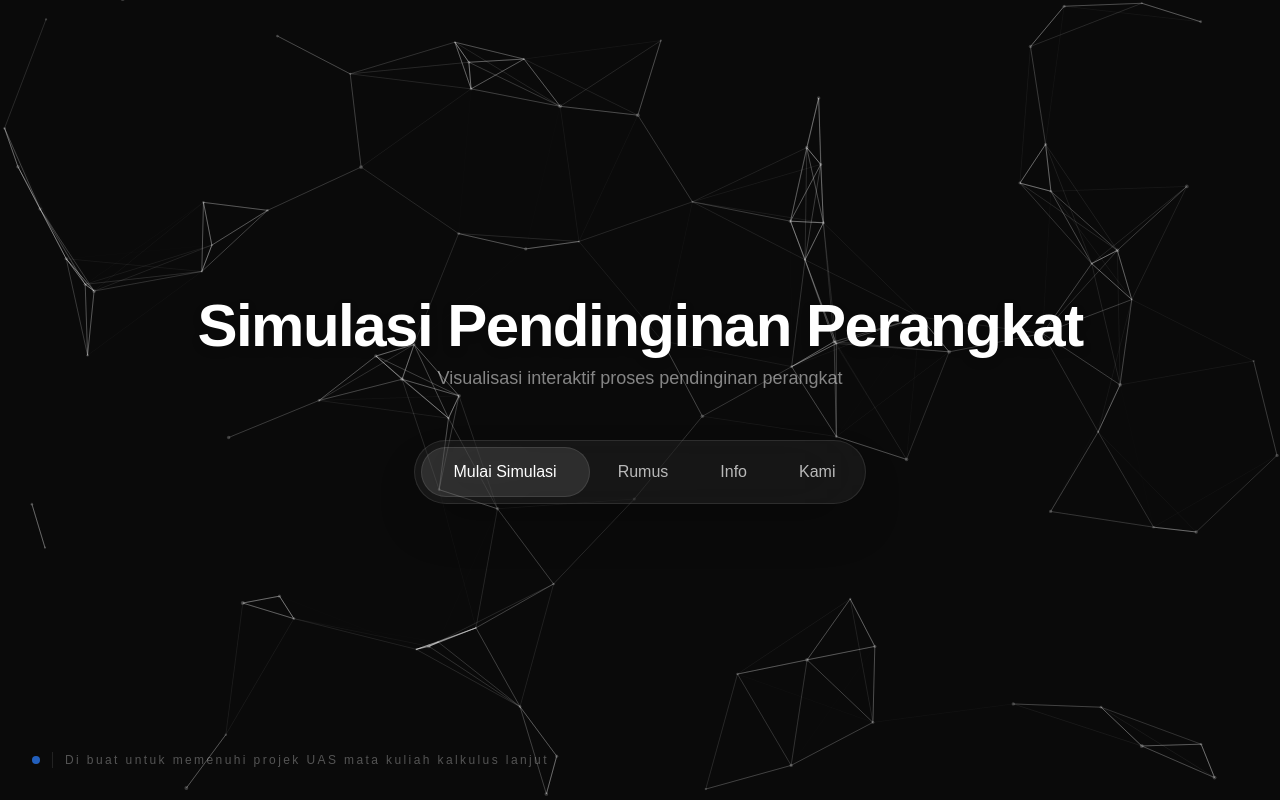
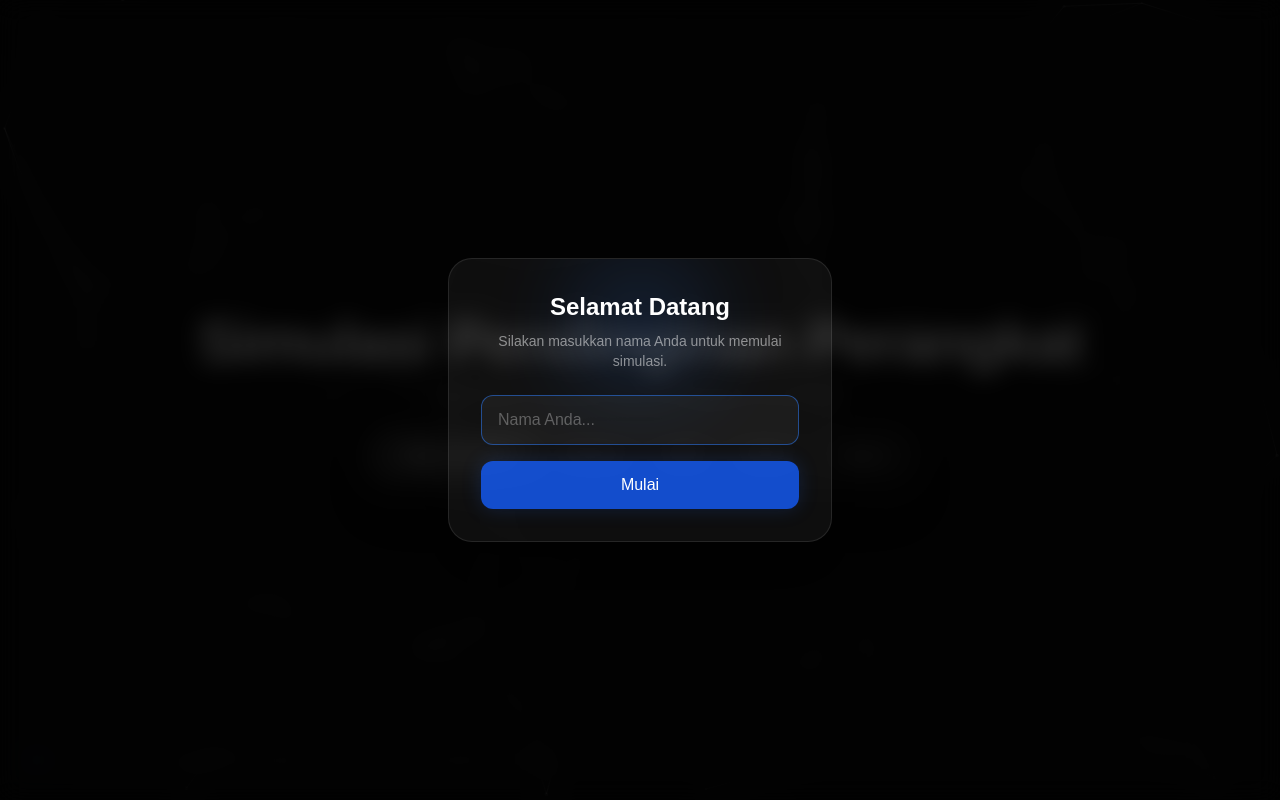
Before and after one commit to Syazuke/proyek-suhu, a Next.js app: page / in a window 1280 px wide. Built offline with nearby package versions, Linux system fonts and the light colour scheme.

Commit message:
update username

```diff
--- /dev/null
+++ b/src/app/components/moleculs/Footer/index.jsx
@@ -0,0 +1,7 @@
+import React from "react";
+
+const index = () => {
+  return <div>index</div>;
+};
+
+export default index;
--- a/src/app/components/moleculs/Navbar/index.jsx
+++ b/src/app/components/moleculs/Navbar/index.jsx
@@ -1,11 +1,17 @@
 "use client";
 
+import { usePathname } from "next/navigation";
 import { useState } from "react";
 
 const Navigation = () => {
+  const pathname = usePathname();
+  if (pathname.endsWith("/")) {
+    return null;
+  }
+
   const [isOpen, setIsOpen] = useState(false);
   return (
-    <nav className="bg-white shadow-sm sticky top-0 z-50">
+    <nav className="bg-white text-black shadow-sm sticky top-0 z-50">
       <div className="mx-auto px-4 py-3 sm:px-6 lg:px-8">
         <div className="flex justify-between items-center py-2">
           <div className="flex justify-center items-center gap-2">
@@ -15,14 +21,17 @@ const Navigation = () => {
             <a href="/" className="py-4 hover:text-hover">
               Home
             </a>
-            <a href="/about" className="py-4 hover:text-hover">
-              Beranda
+            <a href="/simulator" className="py-4 hover:text-hover">
+              Simulasi
             </a>
-            <a href="/visualisasi" className="py-4 mb-6 hover:text-hover">
-              visualisasi
+            <a href="/rumus" className="py-4 mb-6 hover:text-hover">
+              Rumus
             </a>
-            <a href="/materi" className="py-4 mb-6 hover:text-hover">
-              materi
+            <a href="/info" className="py-4 mb-6 hover:text-hover">
+              Info
+            </a>
+            <a href="/about" className="py-4 mb-6 hover:text-hover">
+              Kami
             </a>
           </div>
           <button
@@ -39,14 +48,17 @@ const Navigation = () => {
             <a href="/" className="py-4 hover:text-hover">
               Home
             </a>
-            <a href="#beranda" className="py-4 hover:text-hover">
-              Beranda
+            <a href="/simulator" className="py-4 hover:text-hover">
+              Simulasi
             </a>
-            <a href="#about" className="py-4 hover:text-hover">
-              Tentang
+            <a href="/rumus" className="py-4 hover:text-hover">
+              Rumus
             </a>
-            <a href="/ceksuhu" className="py-4 hover:text-hover">
-              Cek Suhu
+            <a href="/info" className="py-4 hover:text-hover">
+              Info
+            </a>
+            <a href="/about" className="py-4 hover:text-hover">
+              Kami
             </a>
           </div>
         )}
--- a/src/app/layout.js
+++ b/src/app/layout.js
@@ -1,5 +1,6 @@
 import { Geist, Geist_Mono } from "next/font/google";
 import "./globals.css";
+import Navigation from "./components/moleculs/Navbar";
 
 const geistSans = Geist({
   variable: "--font-geist-sans",
@@ -22,7 +23,19 @@ export default function RootLayout({ children }) {
       lang="en"
       className={`${geistSans.variable} ${geistMono.variable} h-full antialiased`}
     >
-      <body>{children}</body>
+      <head>
+        <link
+          rel="stylesheet"
+          href="https://cdnjs.cloudflare.com/ajax/libs/font-awesome/7.0.1/css/all.min.css"
+          integrity="sha512-2SwdPD6INVrV/lHTZbO2nodKhrnDdJK9/kg2XD1r9uGqPo1cUbujc+IYdlYdEErWNu69gVcYgdxlmVmzTWnetw=="
+          crossOrigin="anonymous"
+          referrerPolicy="no-referrer"
+        />
+      </head>
+      <body>
+        <Navigation />
+        {children}
+      </body>
     </html>
   );
 }
--- a/src/app/page.js
+++ b/src/app/page.js
@@ -4,10 +4,29 @@ import Link from "next/link";
 import React, { useState, useEffect } from "react";
 import Particles, { initParticlesEngine } from "@tsparticles/react";
 import { loadSlim } from "@tsparticles/slim";
-import { motion } from "framer-motion";
+import { motion, AnimatePresence } from "framer-motion";
 
 export default function Home() {
   const [init, setInit] = useState(false);
+  const [isShowPopup, setIsShowPopup] = useState(false);
+  const [usernameInput, setUsernameInput] = useState("");
+  const [username, setUsername] = useState("");
+
+  useEffect(() => {
+    const storedUsername = localStorage.getItem("simulasi_username");
+
+    if (storedUsername) {
+      setUsername(storedUsername);
+    } else {
+      setIsShowPopup(true);
+    }
+  }, []);
+
+  const handleLogoutUsername = () => {
+    localStorage.removeItem("simulasi_username");
+    setUsername("");
+    setIsShowPopup(true);
+  };
 
   useEffect(() => {
     initParticlesEngine(async (engine) => {
@@ -17,8 +36,63 @@ export default function Home() {
     });
   }, []);
 
+  const handleNameSubmit = (e) => {
+    e.preventDefault();
+    if (usernameInput.trim() !== "") {
+      const name = usernameInput.trim();
+      setUsername(name);
+      setIsShowPopup(false);
+      localStorage.setItem("simulasi_username", name);
+    }
+  };
+
   return (
     <div className="h-screen flex flex-col items-center justify-center bg-[#0a0a0a] text-white text-center p-4 overflow-hidden relative">
+      {/* POP-UP MODAL USERNAME */}
+      <AnimatePresence>
+        {isShowPopup && (
+          <motion.div
+            initial={{ opacity: 0 }}
+            animate={{ opacity: 1 }}
+            exit={{ opacity: 0 }}
+            className="fixed inset-0 z-50 flex items-center justify-center bg-black/80 backdrop-blur-md"
+          >
+            <motion.div
+              initial={{ scale: 0.8, opacity: 0, y: 20 }}
+              animate={{ scale: 1, opacity: 1, y: 0 }}
+              exit={{ scale: 0.8, opacity: 0, y: -20 }}
+              transition={{ duration: 0.4, ease: "easeOut" }}
+              className="bg-white/5 border border-white/10 p-8 rounded-3xl shadow-2xl max-w-sm w-full relative overflow-hidden"
+            >
+              <div className="absolute top-0 left-1/2 -translate-x-1/2 w-32 h-32 bg-blue-500/20 blur-[50px] rounded-full -z-10"></div>
+
+              <h2 className="text-2xl font-semibold mb-2">Selamat Datang</h2>
+              <p className="text-white/50 text-sm mb-6">
+                Silakan masukkan nama Anda untuk memulai simulasi.
+              </p>
+
+              <form onSubmit={handleNameSubmit} className="flex flex-col gap-4">
+                <input
+                  type="text"
+                  value={usernameInput}
+                  onChange={(e) => setUsernameInput(e.target.value)}
+                  placeholder="Nama Anda..."
+                  className="w-full px-4 py-3 bg-white/5 border border-white/10 rounded-xl focus:outline-none focus:border-blue-500/50 text-white placeholder:text-white/30 transition-colors"
+                  required
+                  autoFocus
+                />
+                <button
+                  type="submit"
+                  className="w-full py-3 rounded-xl bg-blue-600/80 hover:bg-blue-500 text-white font-medium transition-all duration-300 shadow-[0_0_20px_rgba(37,99,235,0.2)] hover:shadow-[0_0_30px_rgba(37,99,235,0.4)]"
+                >
+                  Mulai
+                </button>
+              </form>
+            </motion.div>
+          </motion.div>
+        )}
+      </AnimatePresence>
+
       {/* 1. Partikel Background */}
       {init && (
         <Particles
@@ -68,13 +142,26 @@ export default function Home() {
         transition={{ duration: 1, ease: "easeOut" }}
         className="relative z-10 flex flex-col items-center"
       >
+        {/* Menyapa pengguna jika nama sudah diisi */}
+
         <h1 className="text-4xl md:text-6xl font-semibold mb-2 tracking-tight drop-shadow-lg">
           Simulasi Pendinginan Perangkat
         </h1>
 
-        <p className="mb-12 text-white/50 text-lg font-light">
+        <p className="mb-4 text-white/50 text-lg font-light">
           Visualisasi interaktif proses pendinginan perangkat
         </p>
+        {!isShowPopup && username && (
+          <motion.div
+            initial={{ opacity: 0, y: -10 }}
+            animate={{ opacity: 1, y: 0 }}
+            transition={{ delay: 0.3 }}
+            className="mb-4 px-4 py-1.5 rounded-full bg-white/5 border border-white/10 text-sm backdrop-blur-md"
+          >
+            Mari mulai simulasi,
+            <span className="font-semibold text-white"> {username}</span> 🚀
+          </motion.div>
+        )}
 
         {/* Kontainer Tabs */}
         <div className="flex p-1.5 gap-1 bg-white/5 backdrop-blur-2xl rounded-full border border-white/10 shadow-2xl items-center">
@@ -104,6 +191,12 @@ export default function Home() {
               Kami
             </button>
           </Link>
+          <button
+            onClick={handleLogoutUsername}
+            className="px-6 py-3 rounded-full text-white/70 hover:text-white hover:bg-white/5 transition-all duration-300 font-medium"
+          >
+            <p>Logout</p>
+          </button>
         </div>
       </motion.div>
 
```
